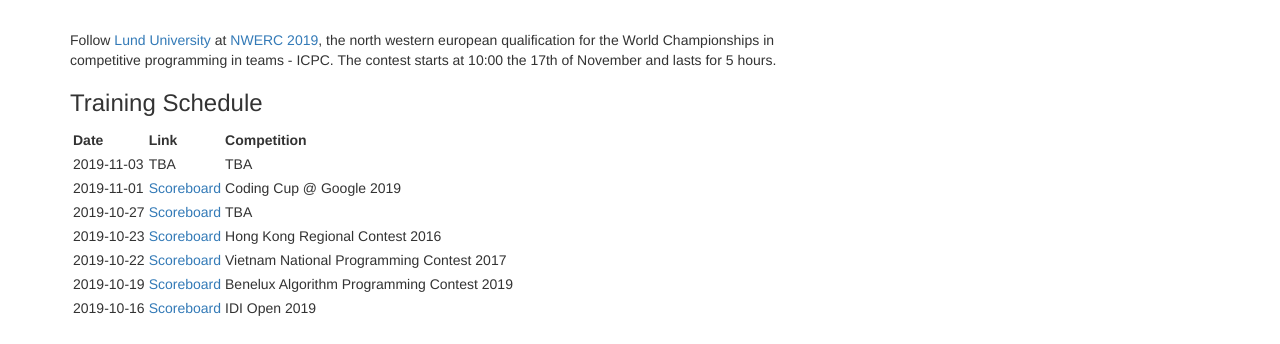
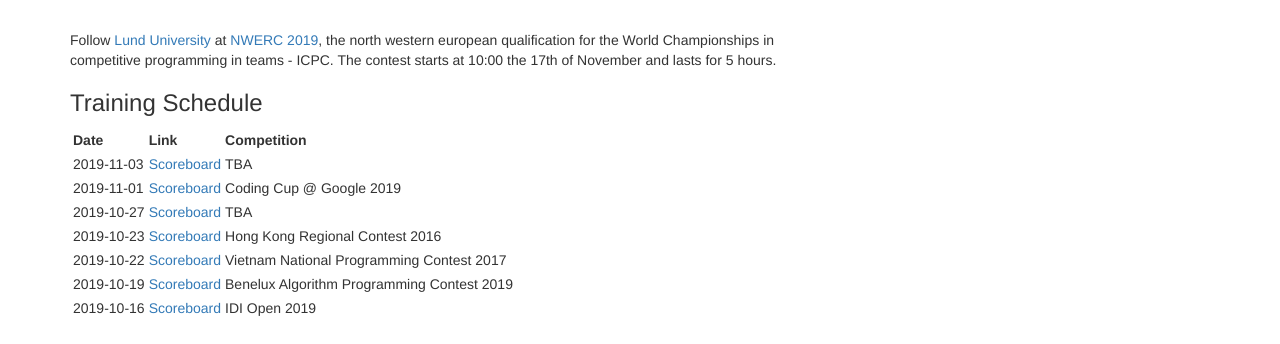
Before and after one commit to nwerc-lu/2019, a Jekyll site: the page built from index.md, in a window 1280 px wide. Shown: the part 273-617 px from the top of the page. Built offline with Jekyll 4.4.1, drawn with Linux system fonts in a browser that asks for light colours; nearby versions of some CDN libraries; comment, search, counter and statistics services are not loaded.

Commit message:
add link to training scoreboard

```diff
--- a/index.md
+++ b/index.md
@@ -8,7 +8,7 @@ Follow [Lund University](https://www.lu.se/) at [NWERC 2019](https://nwerc.eu/),
 
 | Date      | Link        | Competition |
 |-----------|-------------|-------------|
-|2019-11-03 |TBA | TBA |
+|2019-11-03 |[Scoreboard](https://open.kattis.com/contests/jdscvz) | TBA |
 |2019-11-01 |[Scoreboard](https://google19.kattis.com/) | Coding Cup @ Google 2019 |
 |2019-10-27 |[Scoreboard](https://open.kattis.com/contests/imed8b) | TBA |
 |2019-10-23 |[Scoreboard](https://open.kattis.com/contests/xtfb8h) | Hong Kong Regional Contest 2016 |
```
